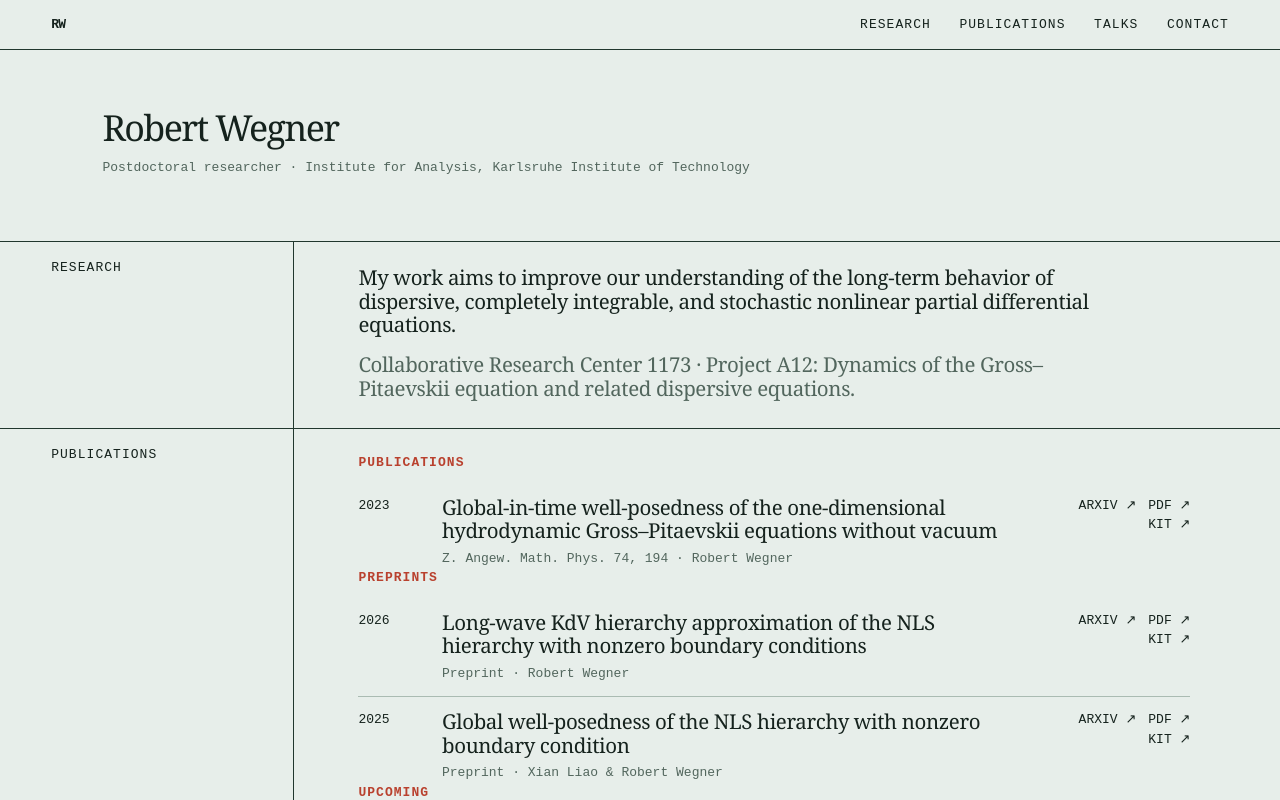
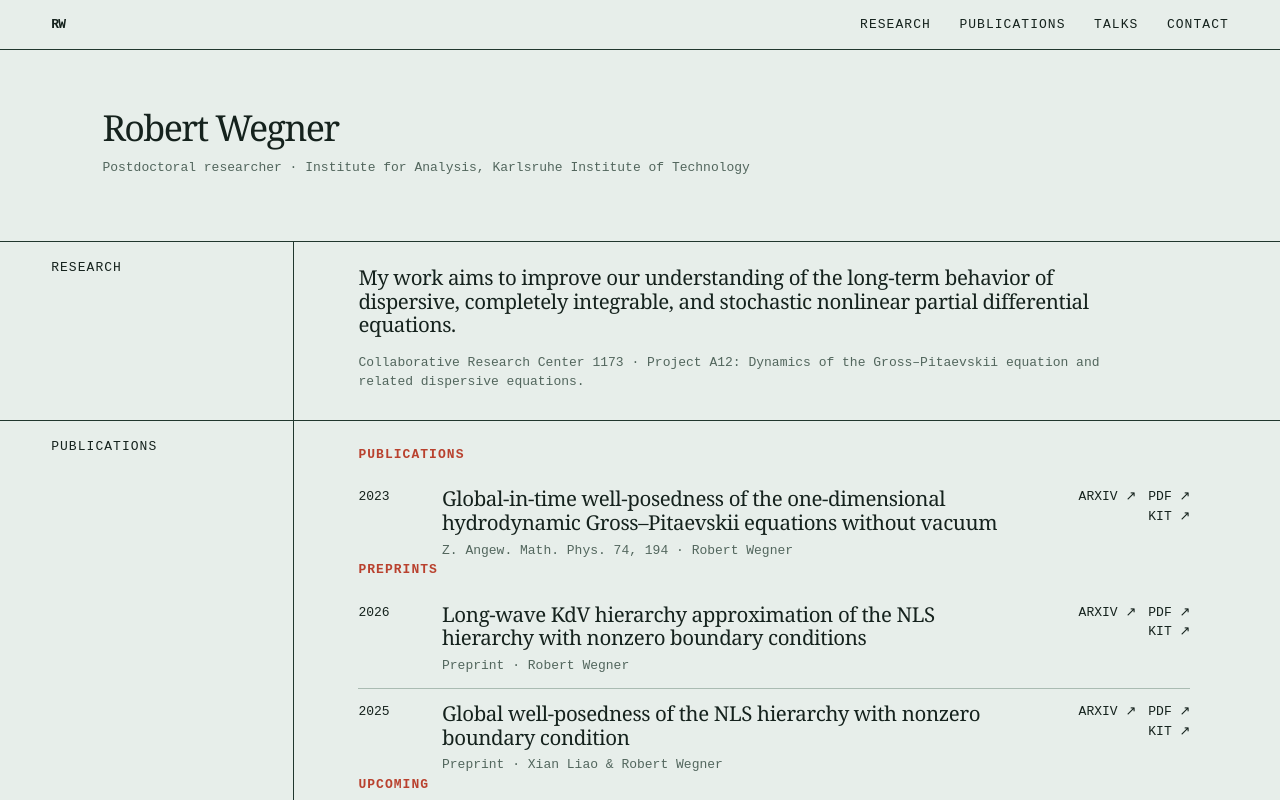
Before and after one commit to Robert-Wegner/Robert-Wegner.github.io, a Next.js app: page / in a window 1280 px wide. Shown: the top 800 px of the page. Built offline with nearby package versions, Linux system fonts and the light colour scheme.

Commit message:
Match research metadata typography

```diff
--- a/app/globals.css
+++ b/app/globals.css
@@ -15,6 +15,7 @@ h1 { margin:0; font:400 clamp(28px,2.8vw,36px)/1 Georgia,'Times New Roman',serif
 .section-label { margin:0; padding:16px 4vw; border-right:1px solid var(--line); text-transform:uppercase; letter-spacing:.08em; }
 .copy,.publication-list { padding:24px 7vw 28px 5vw; }
 .copy>p { max-width:760px; margin:0; font:400 clamp(15px,1.6vw,22px)/1.15 Georgia,serif; letter-spacing:-.018em; } .copy>p+p { margin-top:1rem; }
+.copy>p.muted { font:13px/1.5 'Courier New',monospace; letter-spacing:0; }
 .muted,.publication p { color:var(--faint); }
 .category { margin:28px 0 10px; font:700 13px/1.5 'Courier New',monospace; letter-spacing:.08em; text-transform:uppercase; color:var(--signal); }.category:first-child { margin-top:0; }
 .publication { display:grid; grid-template-columns:58px minmax(0,1fr) 165px; gap:2vw; padding:13px 0; border-bottom:1px solid var(--soft-line); }.publication:last-child { border-bottom:0; padding-bottom:0; }
--- a/public/styles.css
+++ b/public/styles.css
@@ -13,6 +13,7 @@ h1 { margin:0; font:400 clamp(28px,2.8vw,36px)/1 Georgia,'Times New Roman',serif
 .section-label { margin:0; padding:16px 4vw; border-right:1px solid var(--line); text-transform:uppercase; letter-spacing:.08em; }
 .copy,.publication-list { padding:24px 7vw 28px 5vw; }
 .copy>p { max-width:760px; margin:0; font:400 clamp(15px,1.6vw,22px)/1.15 Georgia,serif; letter-spacing:-.018em; } .copy>p+p { margin-top:1rem; }
+.copy>p.muted { font:13px/1.5 'Courier New',monospace; letter-spacing:0; }
 .muted,.publication p,.thesis p { color:var(--faint); }
 .category { margin:28px 0 10px; font:700 13px/1.5 'Courier New',monospace; letter-spacing:.08em; text-transform:uppercase; color:var(--signal); }
 .category:first-child { margin-top:0; }
```
